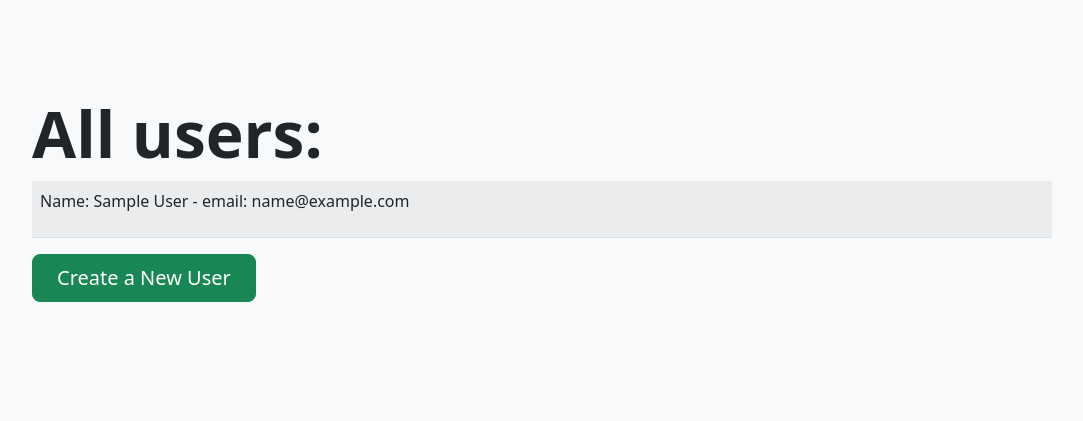
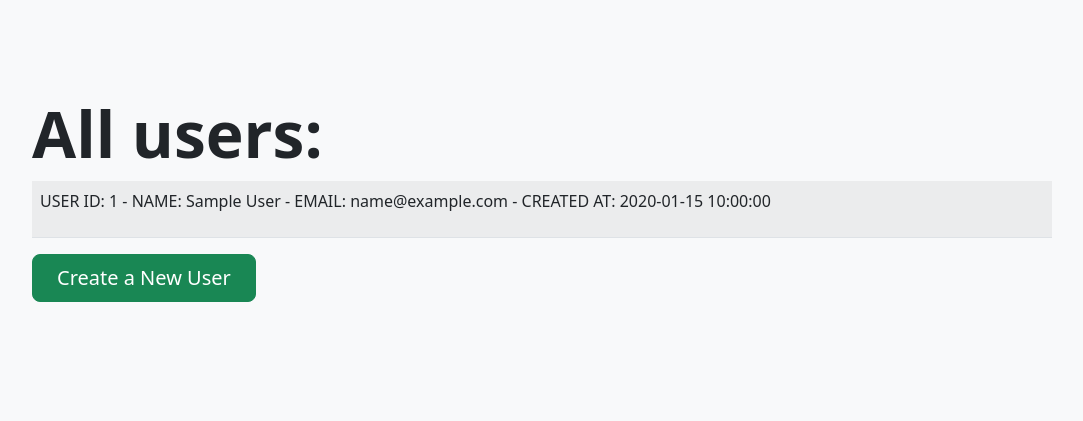
Before and after one commit to dreessen-n/users_cr, a Flask app: template templates/users.html in a window 1280 px wide. Shown: the top 421 px of the page, without its empty margins (98-1181 px from the left). Run offline with Flask 2, Linux system fonts and the light colour scheme; the template is opened without the code that fills it: most values are stand-ins (such as "Sample title", 1, 10 or a date in 2020).

Commit message:
Reformat users.html - add id and created_at col

```diff
--- a/templates/users.html
+++ b/templates/users.html
@@ -22,7 +22,7 @@
                         <tbody>
                             {% for one_user in all_users %}
                             <tr>
-                                <td><p>Name: {{one_user.first_name}} {{one_user.last_name}} - email: {{one_user.email}}</p></td>
+                                <td><p>USER ID: {{one_user.id}} - NAME: {{one_user.first_name}} {{one_user.last_name}} - EMAIL: {{one_user.email}} - CREATED AT: {{one_user.created_at}}</p></td>
                             </tr>
                             {% endfor %}
                         </tbody>
```
